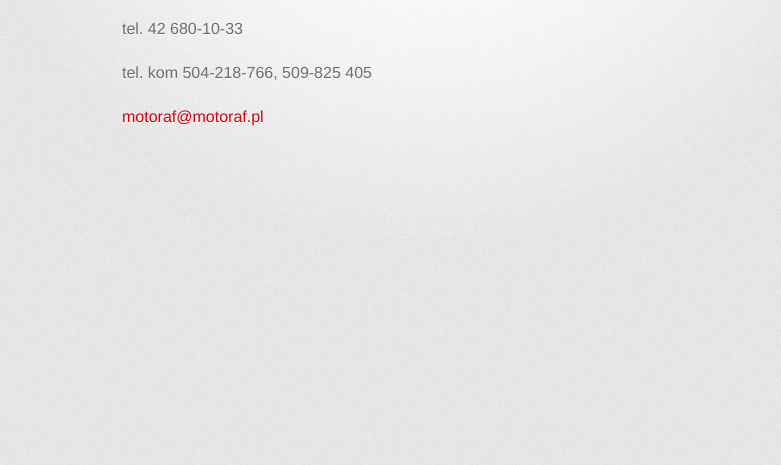
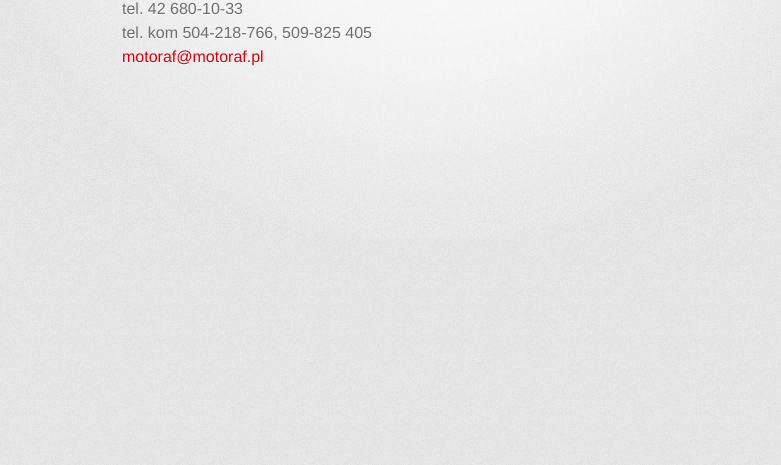
Before and after one commit to motoraf/motoraf.github.com, a plain HTML site: page index.html in a window 1280 px wide. Shown: the part 335-800 px from the top of the page, without its empty margins (208-989 px from the left). Drawn offline with Linux system fonts and the light colour scheme; a web font is replaced by a local one.

Commit message:
Small changes

```diff
--- a/index.html
+++ b/index.html
@@ -28,10 +28,10 @@
           <h1>
 <a name="motoraf-rafa%C5%82-kubik" class="anchor" href="#motoraf-rafa%C5%82-kubik"><span class="octicon octicon-link"></span></a>MOTORAF Rafał Kubik</h1>
 
-<p>ul.Ekonomiczna 61A, 93-426 Łódź</p>
-<p>tel. 42 680-10-33</p>
-<p>tel. kom 504-218-766, 509-825 405</p>
-<p><a href="mailto:motoraf@motoraf.pl">motoraf@motoraf.pl</a></p>
+<p>ul.Ekonomiczna 61A, 93-426 Łódź<br />
+tel. 42 680-10-33<br />
+tel. kom 504-218-766, 509-825 405<br />
+<a href="mailto:motoraf@motoraf.pl">motoraf@motoraf.pl</a></p>
         </section>
 
       </div>
```
